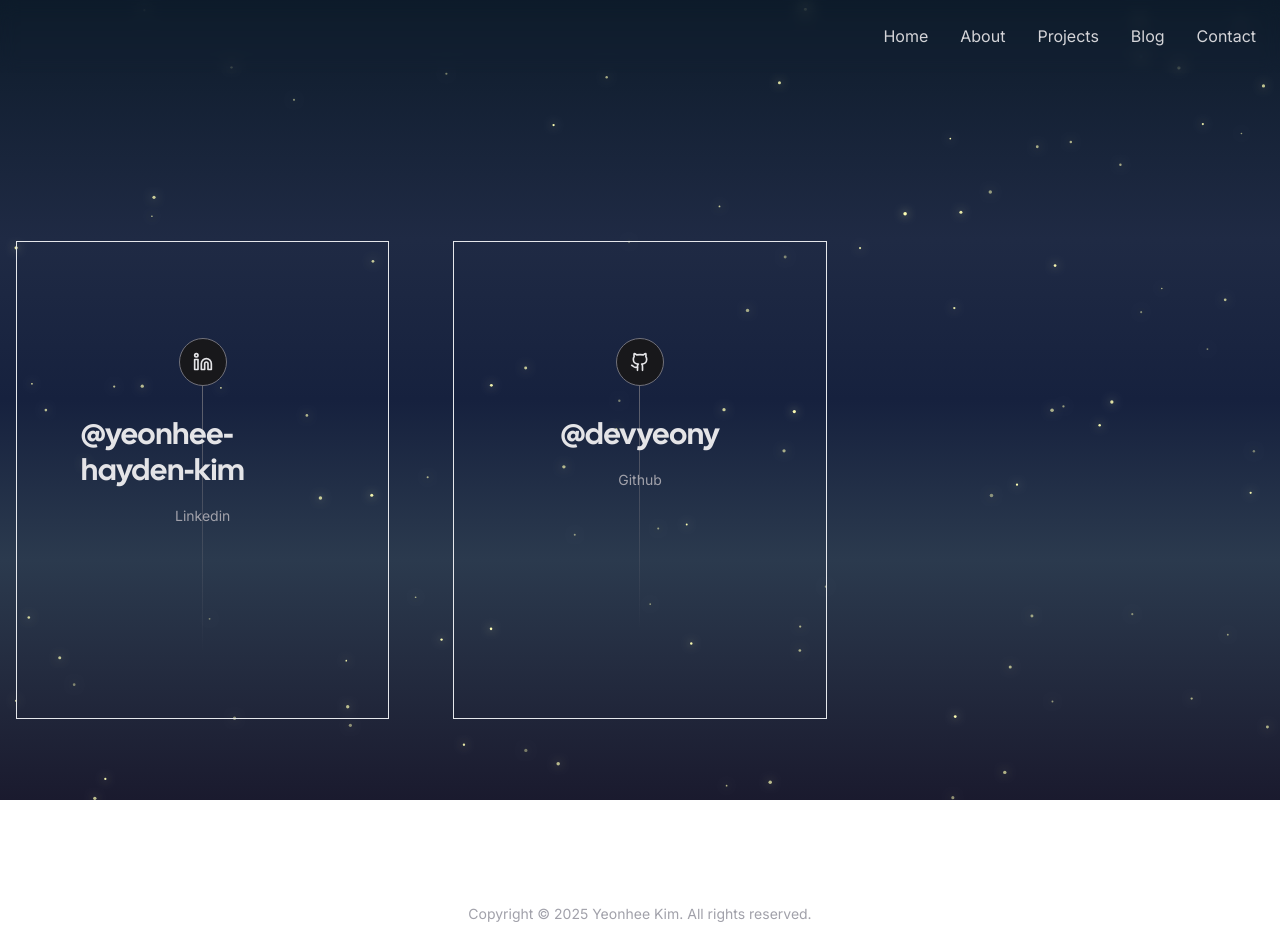
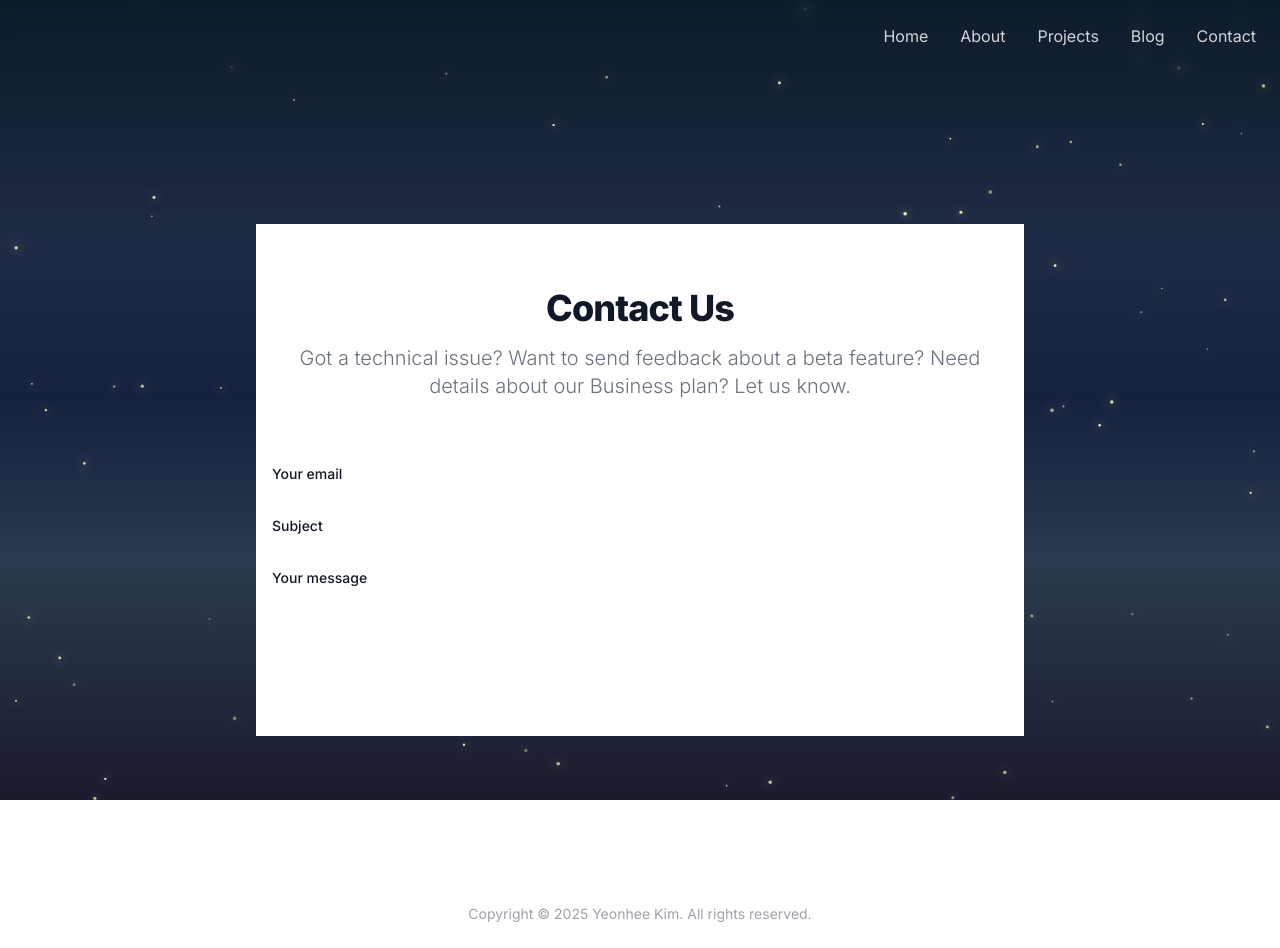
Before and after one commit to devyeony/yuni.vercel.app, a Next.js app: page /contact in a window 1280 px wide. Built offline with nearby package versions, Linux system fonts and the light colour scheme; no server answers; what tailwindcss-debug-screens would draw is missing.

Commit message:
feat: add initial contact page layout

```diff
--- a/app/contact/page.tsx
+++ b/app/contact/page.tsx
@@ -1,56 +1,57 @@
 "use client";
 
-import { Github, Linkedin } from "lucide-react";
-import Link from "next/link";
-import { Card } from "@/components/card";
-
-const socials = [
-	{
-		icon: <Linkedin size={20} />,
-		href: "https://www.linkedin.com/in/yeonhee-hayden-kim/",
-		label: "Linkedin",
-		handle: "@yeonhee-hayden-kim",
-	},
-	{
-		icon: <Github size={20} />,
-		href: "https://github.com/devyeony",
-		label: "Github",
-		handle: "@devyeony",
-	},
-];
+import { useState } from "react";
 
 export default function Contact() {
   return (
     <div className="bg-gradient-to-tl from-zinc-900/0 to-zinc-900/0">
-
       <div className="container flex items-center justify-center min-h-screen px-4 mx-auto">
-				<div className="grid w-full grid-cols-1 gap-8 mx-auto mt-32 sm:mt-0 sm:grid-cols-3 lg:gap-16">
-					{socials.map((s) => (
-						<Card>
-							<Link
-								href={s.href}
-								target="_blank"
-								className="p-4 relative flex flex-col items-center gap-4 duration-700 group md:gap-8 md:py-24  lg:pb-48  md:p-16"
+        <section className="bg-white dark:bg-gray-900">
+          <div className="py-8 lg:py-16 px-4 mx-auto max-w-screen-md">
+            <h2 className="mb-4 text-4xl tracking-tight font-extrabold text-center text-gray-900 dark:text-white">
+              Contact Us
+            </h2>
+            <p className="mb-8 lg:mb-16 font-light text-center text-gray-500 dark:text-gray-400 sm:text-xl">
+              Got a technical issue? Want to send feedback about a beta feature?
+              Need details about our Business plan? Let us know.
+            </p>
+            <form action="#" className="space-y-8">
+              <div>
+                <label
+                  htmlFor="email"
+                  className="block mb-2 text-sm font-medium text-gray-900 dark:text-gray-300"
                 >
-								<span
-									className="absolute w-px h-2/3 bg-gradient-to-b from-zinc-500 via-zinc-500/50 to-transparent"
-									aria-hidden="true"
-								/>
-								<span className="relative z-10 flex items-center justify-center w-12 h-12 text-sm duration-1000 border rounded-full text-zinc-200 group-hover:text-white group-hover:bg-zinc-900 border-zinc-500 bg-zinc-900 group-hover:border-zinc-200 drop-shadow-orange">
-									{s.icon}
-								</span>{" "}
-								<div className="z-10 flex flex-col items-center">
-									<span className="lg:text-xl font-medium duration-150 xl:text-3xl text-zinc-200 group-hover:text-white font-display">
-										{s.handle}
-									</span>
-									<span className="mt-4 text-sm text-center duration-1000 text-zinc-400 group-hover:text-zinc-200">
-										{s.label}
-									</span>
+                  Your email
+                </label>
+                {/* <input type="email" id="email" className="shadow-sm bg-gray-50 border border-gray-300 text-gray-900 text-sm rounded-lg focus:ring-primary-500 focus:border-primary-500 block w-full p-2.5 dark:bg-gray-700 dark:border-gray-600 dark:placeholder-gray-400 dark:text-white dark:focus:ring-primary-500 dark:focus:border-primary-500 dark:shadow-sm-light" placeholder="name@flowbite.com" required> */}
               </div>
-							</Link>
-						</Card>
-					))}
+              <div>
+                <label
+                  htmlFor="subject"
+                  className="block mb-2 text-sm font-medium text-gray-900 dark:text-gray-300"
+                >
+                  Subject
+                </label>
+                {/* <input type="text" id="subject" className="block p-3 w-full text-sm text-gray-900 bg-gray-50 rounded-lg border border-gray-300 shadow-sm focus:ring-primary-500 focus:border-primary-500 dark:bg-gray-700 dark:border-gray-600 dark:placeholder-gray-400 dark:text-white dark:focus:ring-primary-500 dark:focus:border-primary-500 dark:shadow-sm-light" placeholder="Let us know how we can help you" required> */}
               </div>
+              <div className="sm:col-span-2">
+                <label
+                  htmlFor="message"
+                  className="block mb-2 text-sm font-medium text-gray-900 dark:text-gray-400"
+                >
+                  Your message
+                </label>
+                {/* <textarea id="message" rows="6" class="block p-2.5 w-full text-sm text-gray-900 bg-gray-50 rounded-lg shadow-sm border border-gray-300 focus:ring-primary-500 focus:border-primary-500 dark:bg-gray-700 dark:border-gray-600 dark:placeholder-gray-400 dark:text-white dark:focus:ring-primary-500 dark:focus:border-primary-500" placeholder="Leave a comment..."></textarea> */}
+              </div>
+              <button
+                type="submit"
+                className="py-3 px-5 text-sm font-medium text-center text-white rounded-lg bg-primary-700 sm:w-fit hover:bg-primary-800 focus:ring-4 focus:outline-none focus:ring-primary-300 dark:bg-primary-600 dark:hover:bg-primary-700 dark:focus:ring-primary-800"
+              >
+                Send message
+              </button>
+            </form>
+          </div>
+        </section>
       </div>
     </div>
   );
```
Lines whose indentation alone changed are shown as unchanged.
